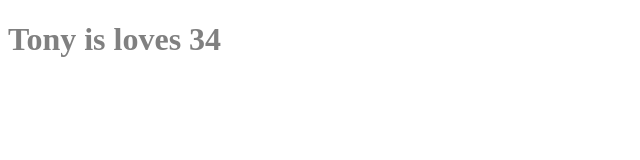
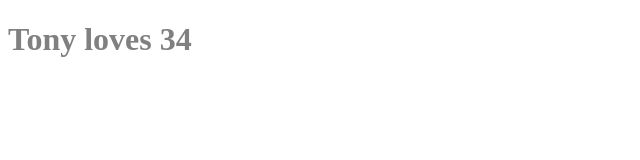
Before and after one commit to Roseoketch/Tony-34, a plain HTML site: page index.html in a window 1280 px wide. Shown: the full height of the page, 0-640 px from the left. Drawn offline with Linux system fonts and the light colour scheme.

Commit message:
Corrected gramar in html file

```diff
--- a/index.html
+++ b/index.html
@@ -5,6 +5,6 @@
         <link rel="stylesheet" type="text/css" href="index.css">
     </head>
     <body>
-        <h1>Tony is loves 34</h1>
+        <h1>Tony loves 34</h1>
     </body>
 </html>
```
